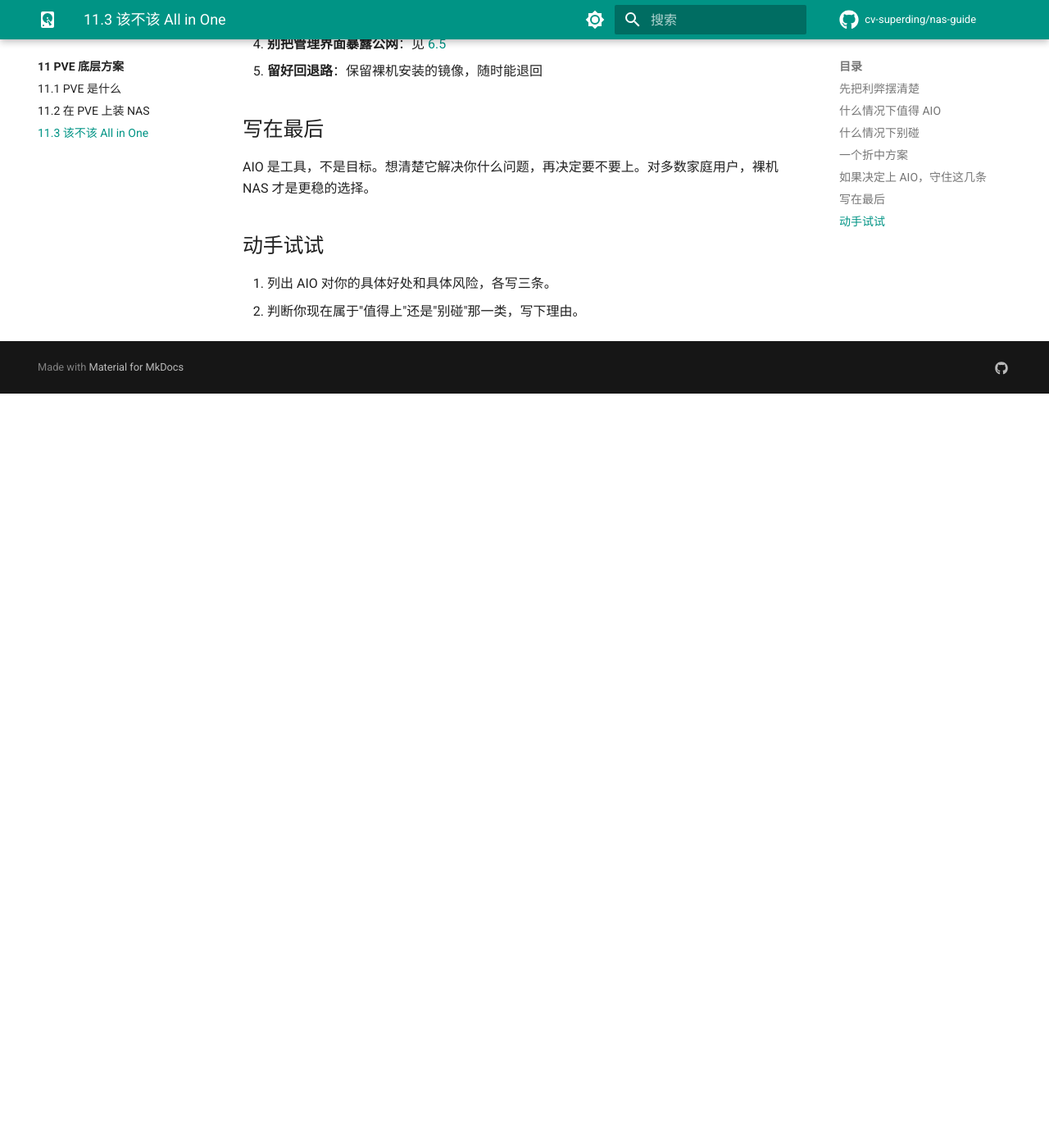
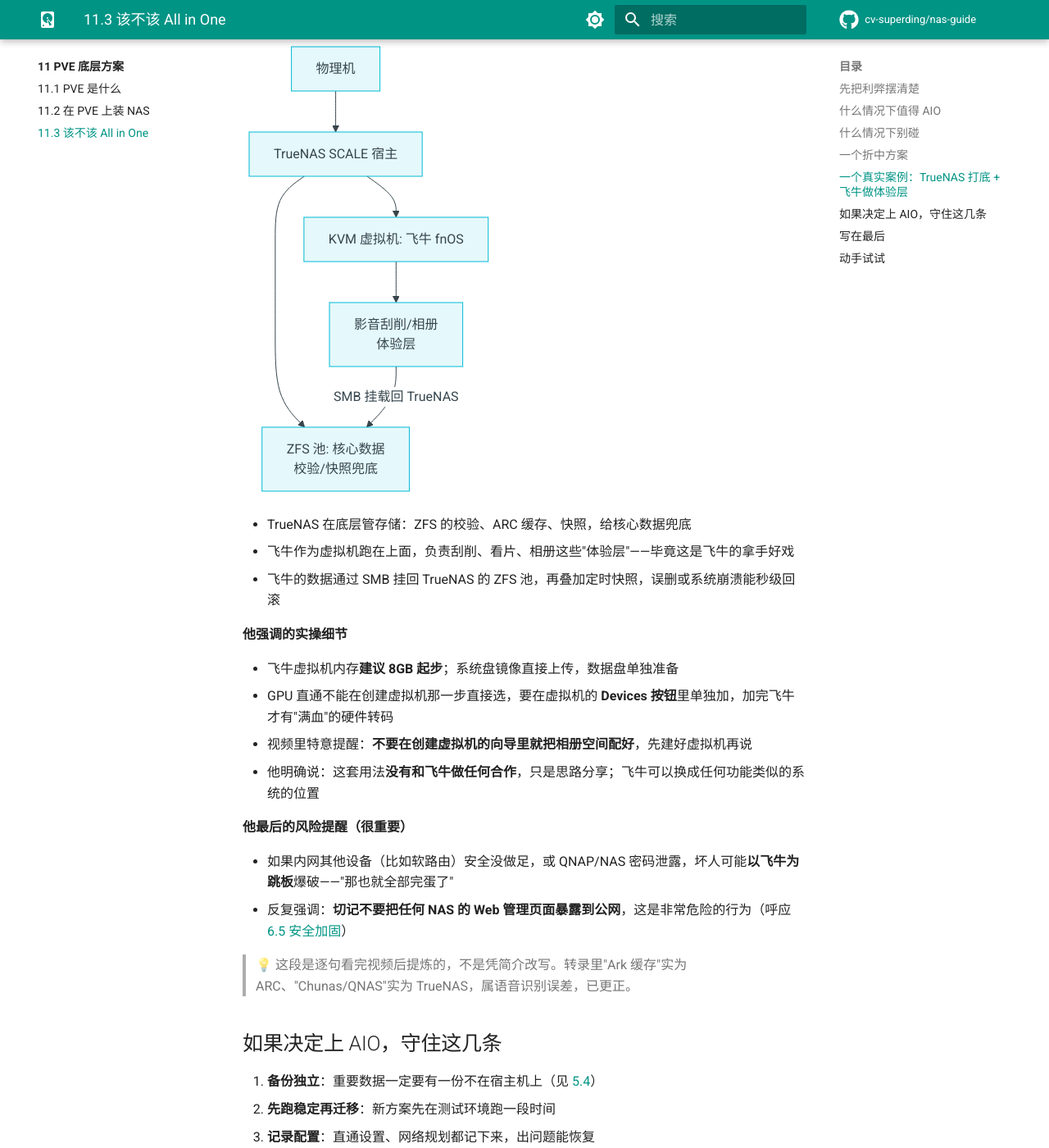
Before and after one commit to cv-superding/nas-guide, an MkDocs documentation site: the page built from docs/11-PVE底层方案/11.3-该不该AIO.md, in a window 1280 px wide and 1400 px high, scrolled down 1632 px. Shown: the whole window at 82% size. Built offline with MkDocs 1.6.1 and Material for MkDocs 9.7.7, drawn with Linux system fonts in a browser that asks for light colours; comment, search, counter and statistics services are not loaded; before the commit the page ends 2112 px from its top, so only the background shows below that; some of the changed text lies outside the part shown.

Commit message:
docs(视频): 转录司波图双系统视频并提炼进11.3与15.1
- 新增文字稿 transcripts/BV1gEfYBxE8V.txt
- 11.3 加入从视频逐句提炼的TrueNAS+飞牛架构、实操细节与风险提醒
- 修正转录误差(ARC/QNAP),15.1 补充交叉引用

````diff
--- a/docs/11-PVE底层方案/11.3-该不该AIO.md
+++ b/docs/11-PVE底层方案/11.3-该不该AIO.md
@@ -40,6 +40,39 @@ flowchart TB
 
 如果你只是想多跑几个 Docker 服务，其实不必上 PVE——裸机 NAS 里的 Docker（第 7 章）就够了。
 
+## 一个真实案例：TrueNAS 打底 + 飞牛做体验层
+
+B 站 UP 主司波图有一条很受认可的视频，讲的正是这种"两个系统都要"的方案。我们把视频逐句转录后，提炼出他的核心思路和实操提醒（[视频 BV1gEfYBxE8V](https://www.bilibili.com/video/BV1gEfYBxE8V)，文字稿见 [`transcripts/`](../../transcripts/)）：
+
+**思路：让每个系统干自己擅长的事**
+
+```mermaid
+flowchart TB
+    A[物理机] --> B[TrueNAS SCALE 宿主]
+    B --> C[ZFS 池: 核心数据<br/>校验/快照兜底]
+    B --> D[KVM 虚拟机: 飞牛 fnOS]
+    D --> E[影音刮削/相册<br/>体验层]
+    E -->|SMB 挂载回 TrueNAS| C
+```
+
+- TrueNAS 在底层管存储：ZFS 的校验、ARC 缓存、快照，给核心数据兜底
+- 飞牛作为虚拟机跑在上面，负责刮削、看片、相册这些"体验层"——毕竟这是飞牛的拿手好戏
+- 飞牛的数据通过 SMB 挂回 TrueNAS 的 ZFS 池，再叠加定时快照，误删或系统崩溃能秒级回滚
+
+**他强调的实操细节**
+
+- 飞牛虚拟机内存**建议 8GB 起步**；系统盘镜像直接上传，数据盘单独准备
+- GPU 直通不能在创建虚拟机那一步直接选，要在虚拟机的 **Devices 按钮**里单独加，加完飞牛才有"满血"的硬件转码
+- 视频里特意提醒：**不要在创建虚拟机的向导里就把相册空间配好**，先建好虚拟机再说
+- 他明确说：这套用法**没有和飞牛做任何合作**，只是思路分享；飞牛可以换成任何功能类似的系统的位置
+
+**他最后的风险提醒（很重要）**
+
+- 如果内网其他设备（比如软路由）安全没做足，或 QNAP/NAS 密码泄露，坏人可能**以飞牛为跳板**爆破——"那也就全部完蛋了"
+- 反复强调：**切记不要把任何 NAS 的 Web 管理页面暴露到公网**，这是非常危险的行为（呼应 [6.5 安全加固](../06-网络与远程访问/6.5-安全加固.md)）
+
+> 💡 这段是逐句看完视频后提炼的，不是凭简介改写。转录里"Ark 缓存"实为 ARC、"Chunas/QNAS"实为 TrueNAS，属语音识别误差，已更正。
+
 ## 如果决定上 AIO，守住这几条
 
 1. **备份独立**：重要数据一定要有一份不在宿主机上（见 [5.4](../05-存储与数据保护/5.4-备份3-2-1原则.md)）
````
Also changed, not shown: CHANGELOG.md (+9 -1 lines), docs/15-中文视频与博客/15.1-B站UP主.md (+2 -1 lines), 1 other file.
